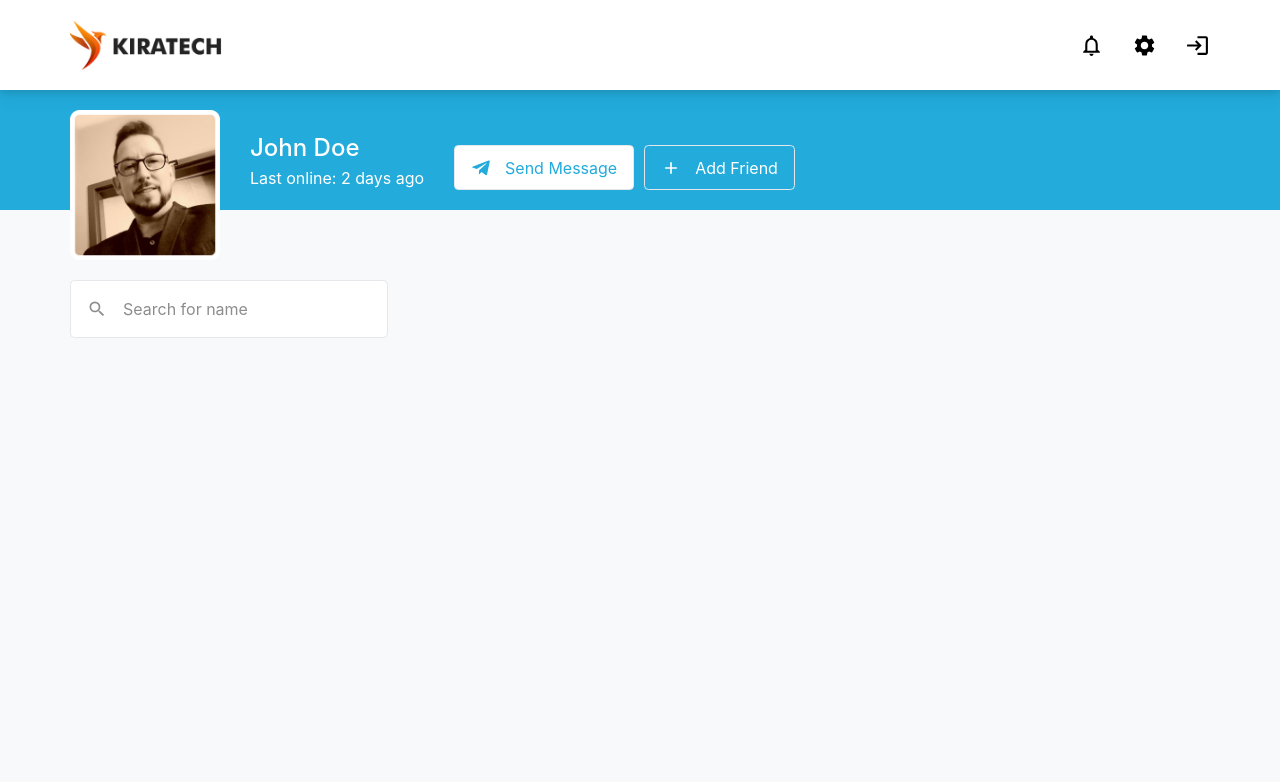
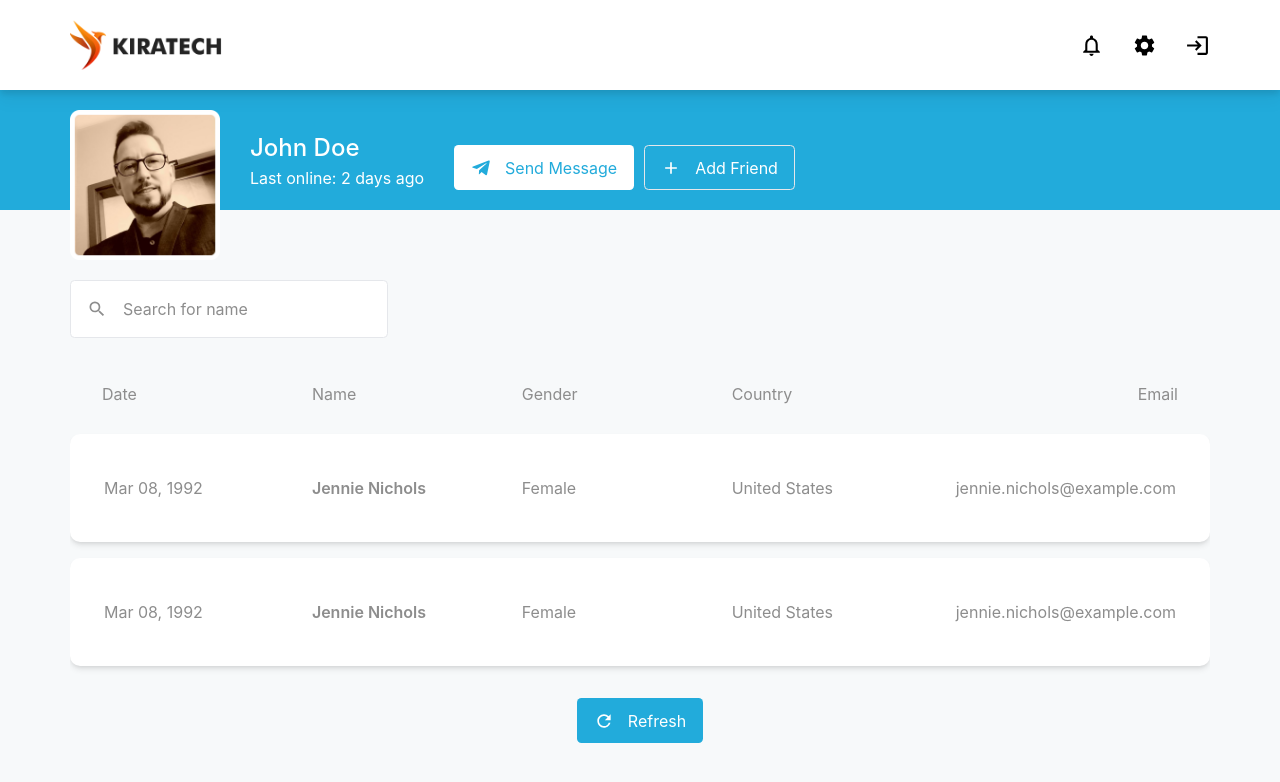
Before and after one commit to AziziShaharuddin/random-user, a React (Create React App) app: page / in a window 1280 px wide. Shown: the top 782 px of the page. Built offline with nearby package versions, Linux system fonts and the light colour scheme.

Commit message:
create table and modal

```diff
--- a/src/App.js
+++ b/src/App.js
@@ -1,16 +1,150 @@
 import Header from "components/Layout/Header";
 import avatar from "assets/Avatar.png";
 import KiraButton from "components/Button/KiraButton";
-import { MdAdd, MdSearch } from "react-icons/md";
+import { MdAdd, MdSearch, MdRefresh } from "react-icons/md";
 import { FaTelegramPlane } from "react-icons/fa";
 import KiraTextField from "components/TextField/KiraTextField";
 import { useState } from "react";
+import NameListTable from "components/Table/NameListTable";
+import KiraModal from "components/Modal/KiraModal";
+
+const data = [
+  {
+    gender: "female",
+    name: {
+      title: "Miss",
+      first: "Jennie",
+      last: "Nichols"
+    },
+    location: {
+      street: {
+        number: 8929,
+        name: "Valwood Pkwy",
+      },
+      city: "Billings",
+      state: "Michigan",
+      country: "United States",
+      postcode: "63104",
+      coordinates: {
+        latitude: "-69.8246",
+        longitude: "134.8719"
+      },
+      timezone: {
+        offset: "+9:30",
+        description: "Adelaide, Darwin"
+      }
+    },
+    email: "jennie.nichols@example.com",
+    login: {
+      uuid: "7a0eed16-9430-4d68-901f-c0d4c1c3bf00",
+      username: "yellowpeacock117",
+      password: "addison",
+      salt: "sld1yGtd",
+      md5: "ab54ac4c0be9480ae8fa5e9e2a5196a3",
+      sha1: "edcf2ce613cbdea349133c52dc2f3b83168dc51b",
+      sha256: "48df5229235ada28389b91e60a935e4f9b73eb4bdb855ef9258a1751f10bdc5d"
+    },
+    dob: {
+      date: "1992-03-08T15:13:16.688Z",
+      age: 30
+    },
+    registered: {
+      date: "2007-07-09T05:51:59.390Z",
+      age: 14
+    },
+    phone: "(272) 790-0888",
+    cell: "(489) 330-2385",
+    id: {
+      name: "SSN",
+      value: "405-88-3636"
+    },
+    picture: {
+      large: "https://randomuser.me/api/portraits/men/75.jpg",
+      medium: "https://randomuser.me/api/portraits/med/men/75.jpg",
+      thumbnail: "https://randomuser.me/api/portraits/thumb/men/75.jpg"
+    },
+    nat: "US"
+  },
+  {
+    gender: "female",
+    name: {
+      title: "Miss",
+      first: "Jennie",
+      last: "Nichols"
+    },
+    location: {
+      street: {
+        number: 8929,
+        name: "Valwood Pkwy",
+      },
+      city: "Billings",
+      state: "Michigan",
+      country: "United States",
+      postcode: "63104",
+      coordinates: {
+        latitude: "-69.8246",
+        longitude: "134.8719"
+      },
+      timezone: {
+        offset: "+9:30",
+        description: "Adelaide, Darwin"
+      }
+    },
+    email: "jennie.nichols@example.com",
+    login: {
+      uuid: "7a0eed16-9430-4d68-901f-c0d4c1c3bf00",
+      username: "yellowpeacock117",
+      password: "addison",
+      salt: "sld1yGtd",
+      md5: "ab54ac4c0be9480ae8fa5e9e2a5196a3",
+      sha1: "edcf2ce613cbdea349133c52dc2f3b83168dc51b",
+      sha256: "48df5229235ada28389b91e60a935e4f9b73eb4bdb855ef9258a1751f10bdc5d"
+    },
+    dob: {
+      date: "1992-03-08T15:13:16.688Z",
+      age: 30
+    },
+    registered: {
+      date: "2007-07-09T05:51:59.390Z",
+      age: 14
+    },
+    phone: "(272) 790-0888",
+    cell: "(489) 330-2385",
+    id: {
+      name: "SSN",
+      value: "405-88-3636"
+    },
+    picture: {
+      large: "https://randomuser.me/api/portraits/men/75.jpg",
+      medium: "https://randomuser.me/api/portraits/med/men/75.jpg",
+      thumbnail: "https://randomuser.me/api/portraits/thumb/men/75.jpg"
+    },
+    nat: "US"
+  },
+]
 
 function App() {
   const [searchValue, setSearchValue] = useState("");
   const handleTextField = (e) => {
     setSearchValue(e.target.value);
   };
+  // modal details
+  const [selectedUser, setSelectedUser] = useState({});
+
+  // modal state
+  const [openModal, setOpenModal] = useState(false);
+  const handleCloseModal = () => {
+    setOpenModal(false);
+    setSelectedUser({});
+  };
+  const handleOpenModal = () => {
+    setOpenModal(true);
+  };
+  const handleViewItem = (user) => {
+    handleOpenModal();
+    setSelectedUser(user);
+  };
+  console.log('selectedUser', selectedUser);
   return (
     <div className="w-full min-w-[370px] min-h-screen bg-kira-background">
       <Header />
@@ -58,7 +192,22 @@ function App() {
             className={`w-full md:w-auto`}
           />
         </div>
+        <NameListTable data={data} handleViewItem={handleViewItem} />
+        <div className="flex justify-center">
+          <KiraButton
+            variant="contained"
+            className="gap-x-[14px] text-kira-white"
+          >
+            <MdRefresh size={20} />
+            Refresh
+          </KiraButton>
+        </div>
       </div>
+      <KiraModal
+        open={openModal}
+        onClose={handleCloseModal}
+        className={"py-[20px] px-[30px]"}
+      >hello</KiraModal>
     </div>
   );
 }
--- /dev/null
+++ b/src/components/Modal/KiraModal.js
@@ -0,0 +1,22 @@
+const KiraModal = ({
+  children,
+  className,
+  open, // state of modal
+  onClose, // a function to be used outside of the modal, to enable user to close the modal
+}) => {
+  return (
+    <div
+      onClick={onClose || null}
+      className={`fixed top-0 left-0 z-50 w-full h-screen bg-zinc-800/80 ${!open && "hidden"
+        }`}
+    >
+      <div
+        className={`absolute rounded-[8px] left-1/2 top-1/2 max-w-[90vw] w-[90vw] md:w-auto h-auto flex -translate-x-1/2 -translate-y-1/2 bg-kira-white ${className}`}
+      >
+        {children}
+      </div>
+    </div>
+  );
+};
+
+export default KiraModal;
--- /dev/null
+++ b/src/components/Table/NameListTable.js
@@ -0,0 +1,66 @@
+const NameListTable = ({ data, handleViewItem }) => {
+  const sx = {
+    th: "py-3 px-8 min-w-[200px] text-base",
+    td: "py-10 px-8 min-w-[200px] my-[8px] text-kira-grayText capitalize border-transparent group-hover/card:border-kira-primary",
+  };
+  return (
+    <div className="overflow-x-auto w-full">
+      <table className="table-auto w-full border-separate border-spacing-y-4">
+        <thead>
+          <tr className="text-left bg-transparent text-kira-grayText">
+            <th className={`${sx.th}`}>Date</th>
+            <th className={`${sx.th}`}>Name</th>
+            <th className={`${sx.th}`}>Gender</th>
+            <th className={`${sx.th}`}>Country</th>
+            <th className={`${sx.th} text-right`}>Email</th>
+          </tr>
+        </thead>
+        <tbody className="py-6">
+          {data?.map((user, index) => {
+            const date = new Date(user?.dob?.date);
+            const formattedDate = new Intl.DateTimeFormat("en-US", {
+              day: "2-digit",
+              month: "short",
+              year: "numeric",
+            }).format(date);
+            return (
+              <tr
+                key={index}
+                className={`group/card cursor-pointer rounded-[10px] bg-kira-white shadow-md hover:outline-[10px] hover:transition-all hover:duration-200`}
+                onClick={() => handleViewItem(user)}
+              >
+                <td
+                  className={`${sx.td} border-2 border-r-0 rounded-tl-[10px] rounded-bl-[10px]`}
+                >
+                  {formattedDate}
+                </td>
+                <td
+                  className={`${sx.td} group-hover/card:text-kira-primary font-semibold border-y-2 border-x-0 text-kira-darkText`}
+                >
+                  {user?.name?.first} {user?.name?.last}
+                </td>
+                <td
+                  className={`${sx.td} group-hover/card:text-kira-darkText border-y-2 border-x-0 `}
+                >
+                  {user?.gender}
+                </td>
+                <td
+                  className={`${sx.td} text-kira-darkText border-y-2 border-x-0 `}
+                >
+                  {user?.location?.country}
+                </td>
+                <td
+                  className={`${sx.td} rounded-tr-[10px] rounded-br-[10px] text-right normal-case border-2 border-l-0`}
+                >
+                  {user?.email}
+                </td>
+              </tr>
+            );
+          })}
+        </tbody>
+      </table>
+    </div>
+  );
+};
+
+export default NameListTable;
```
